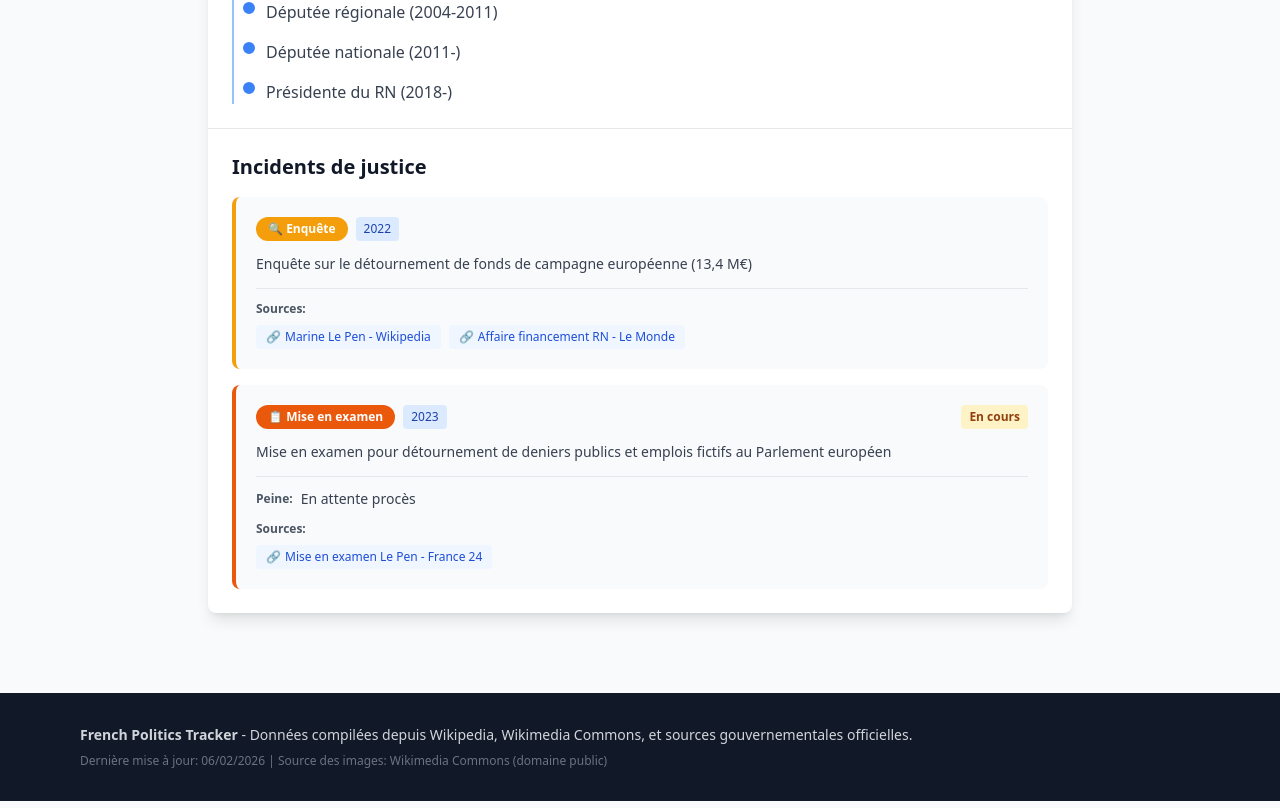
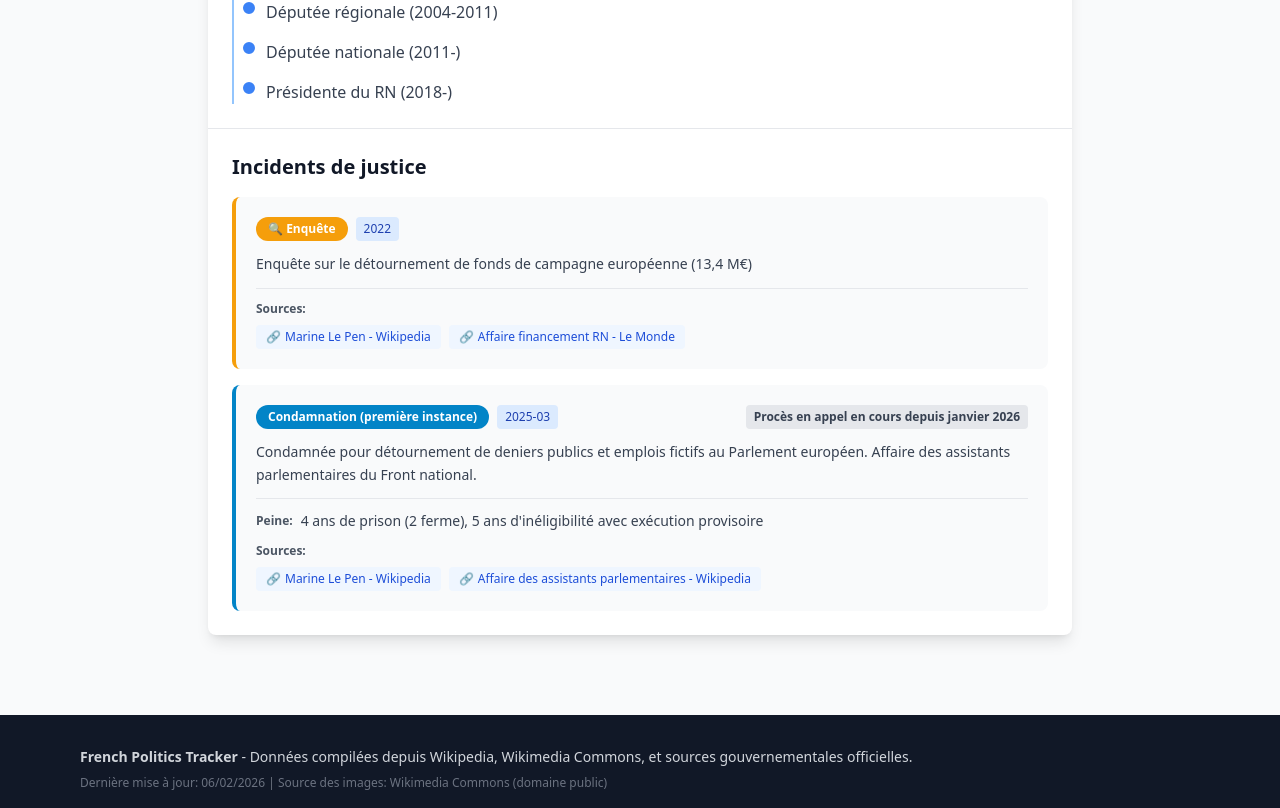
Before and after one commit to bennetradim-code/frenchpolitics, a React (Vite) app: page /politician/1 in a window 1280 px wide. Shown: the part 501-1309 px from the top of the page. Built offline with nearby package versions, Linux system fonts and the light colour scheme.

Commit message:
Audit: Verify and correct all justice incidents - remove false allegations and update convictions with verified sources

```diff
--- a/src/data/frenchPolitics.js
+++ b/src/data/frenchPolitics.js
@@ -150,13 +150,14 @@ export const politicians = [
           ]
         },
         {
-          type: 'Mise en examen',
-          date: '2023',
-          description: 'Mise en examen pour détournement de deniers publics et emplois fictifs au Parlement européen',
-          penalty: 'En attente procès',
-          status: 'En cours',
+          type: 'Condamnation (première instance)',
+          date: '2025-03',
+          description: 'Condamnée pour détournement de deniers publics et emplois fictifs au Parlement européen. Affaire des assistants parlementaires du Front national.',
+          penalty: '4 ans de prison (2 ferme), 5 ans d\'inéligibilité avec exécution provisoire',
+          status: 'Procès en appel en cours depuis janvier 2026',
           sources: [
-            { title: 'Mise en examen Le Pen - France 24', url: 'https://www.france24.com' }
+            { title: 'Marine Le Pen - Wikipedia', url: 'https://fr.wikipedia.org/wiki/Marine_Le_Pen' },
+            { title: 'Affaire des assistants parlementaires - Wikipedia', url: 'https://fr.wikipedia.org/wiki/Affaire_des_assistants_parlementaires_du_Front_national_au_Parlement_europ%C3%A9en' }
           ]
         }
       ]
@@ -411,12 +412,15 @@ export const politicians = [
       ],
       justiceIncidents: [
         {
-          type: 'Condamnation',
-          date: '2020',
-          description: 'Condamné pour détournement de fonds publics. Affaire des emplois fictifs: son épouse Penelope Fillon aurait perçu plus de 900 000€ pour un travail inexistant en tant que assistante parlementaire.',
-          penalty: '5 ans d\'inéligibilité, 375 000€ d\'amende',
-          status: 'Condamné en appel',
-          source: 'Tribunal correctionnel de Paris'
+          type: 'Condamnation (appel)',
+          date: '2025-06',
+          description: 'Condamné en appel pour détournement de fonds publics. Affaire des emplois fictifs: son épouse Penelope Fillon a perçu plus de 900 000€ pour un travail inexistant en tant qu\'assistante parlementaire. Son épouse également condamnée.',
+          penalty: '5 ans d\'inéligibilité, 375 000€ d\'amende, remboursement de 800 000€ à l\'Assemblée nationale',
+          status: 'Condamné en appel (exécutoire)',
+          sources: [
+            { title: 'François Fillon - Wikipedia', url: 'https://fr.wikipedia.org/wiki/Fran%C3%A7ois_Fillon' },
+            { title: 'Affaire Fillon - Wikipedia', url: 'https://fr.wikipedia.org/wiki/Affaire_Fillon' }
+          ]
         }
       ]
     }
@@ -1804,7 +1808,7 @@ export const politicians = [
     party: 'agir',
     position: 'Ancien secrétaire d\'État',
     convictions: 0,
-    ongoingCases: 1,
+    ongoingCases: 0,
     details: {
       birthDate: '1977-12-04',
       birthPlace: 'Boulogne-Billancourt',
@@ -1812,9 +1816,7 @@ export const politicians = [
         'Député des Hauts-de-Seine (2017-2022)',
         'Secrétaire d\'État à la Protection de l\'enfance (2019-2022)'
       ],
-      justiceIncidents: [
-        { type: 'Mise en examen', date: '2023', description: 'Mis en examen pour viol' }
-      ]
+      justiceIncidents: []
     }
   },
   {
```
